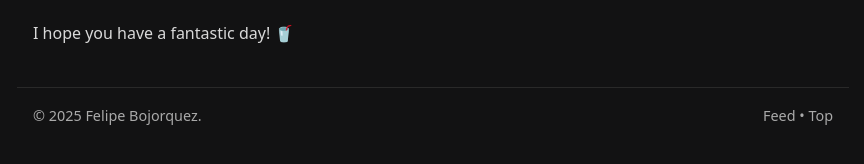
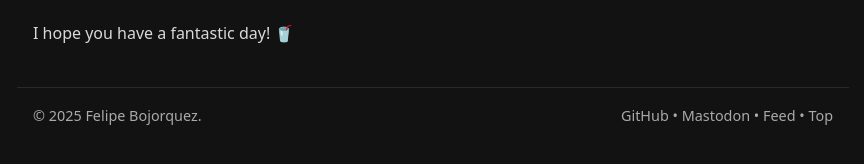
Before and after one commit to febog/website, a Jekyll site: the page built from src/index.md, in a window 1280 px wide. Shown: the part 934-1098 px from the top of the page, without its empty margins (207-1071 px from the left). Built offline with Jekyll 4.4.1, drawn with Linux system fonts in a browser that asks for light colours.

Commit message:
Add links to footer

```diff
--- a/src/_layouts/base.html
+++ b/src/_layouts/base.html
@@ -255,7 +255,7 @@
         © 2025 <a href="/">Felipe Bojorquez</a>.
       </div>
       <div>
-        <a href="/feed.xml">Feed</a> • <a href="#top">Top</a>
+        <a href="https://github.com/febog" rel="me noreferrer" target="_blank">GitHub</a> • <a href="https://hachyderm.io/@febog" rel="me noreferrer" target="_blank">Mastodon</a> • <a href="/feed.xml">Feed</a> • <a href="#top">Top</a>
       </div>
     </div>
   </footer>
```
